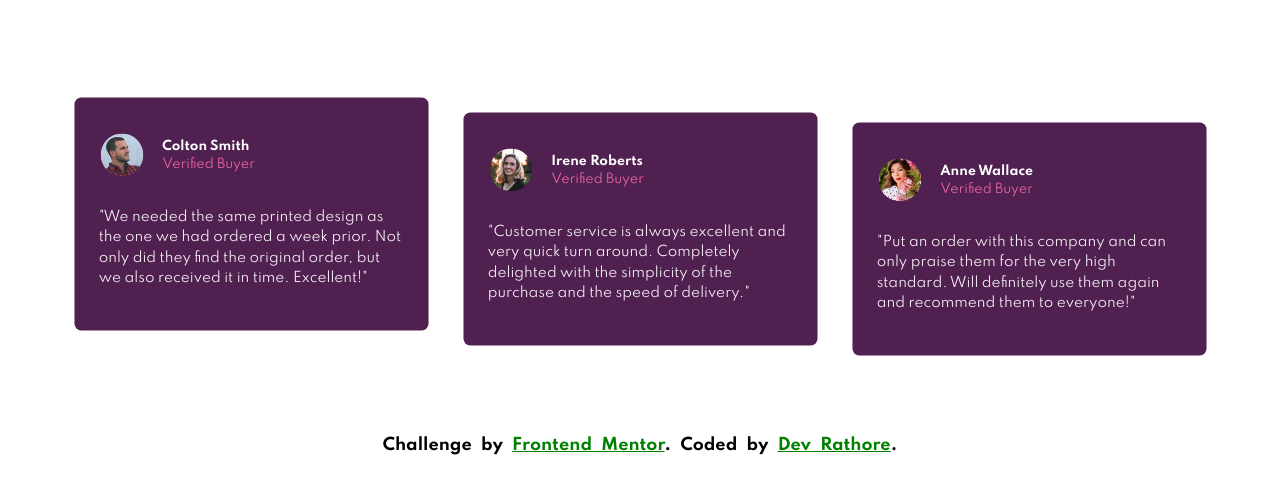
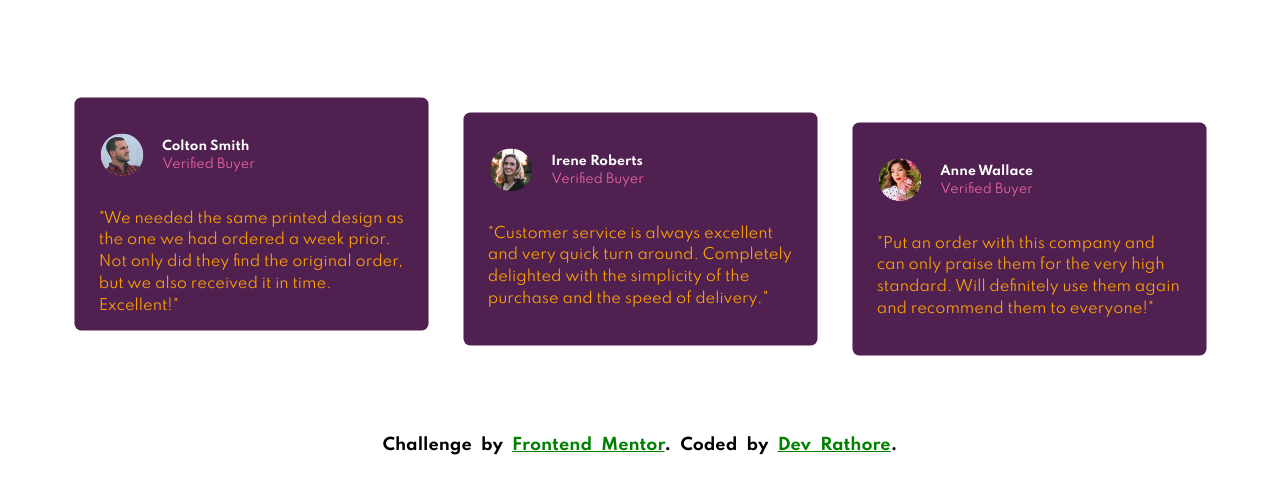
Before and after one commit to GitHub-dev12345/Social-proof-section, a plain HTML site: page index.html in a window 1280 px wide. Shown: the part 318-803 px from the top of the page. Drawn offline with Linux system fonts and the light colour scheme.

Commit message:
changed the color in the card para

```diff
--- a/sass/main.scss
+++ b/sass/main.scss
@@ -122,10 +122,10 @@ main{
     margin: 10px;
     position: relative;
     p{
-        font-size: 14px;
+        font-size: 10px bold;
         line-height: 1.5;
         font-family: 'Spartan', sans-serif;
-        color: hsl(300, 24%, 96%);
+        color: orange;
     }
 }
 
```
Also changed, not shown: sass/main.css, 1 other file.
